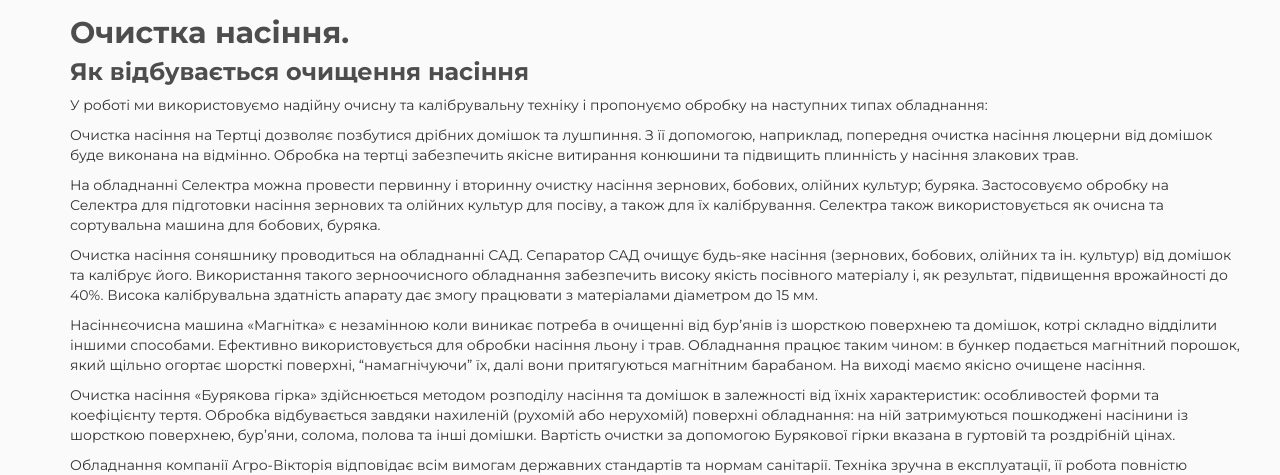
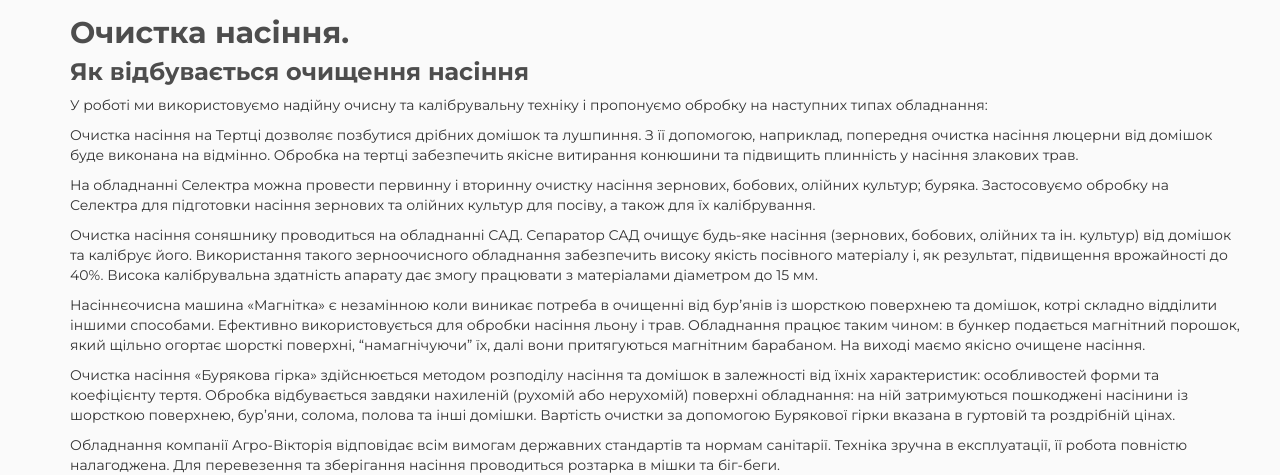
Before and after one commit to Astrogor4ik/Agroviktoria, a Django app: page /clean_seed/ in a window 1280 px wide. Shown: the part 231-706 px from the top of the page. Run offline with Django 4.2, Linux system fonts and the light colour scheme; some libraries are stand-ins or nearby versions.

Commit message:
заміна тексту в сторінці очистки насіння для перевірки

```diff
--- a/agroviktoria/seed/templates/seed/clean_seed.html
+++ b/agroviktoria/seed/templates/seed/clean_seed.html
@@ -19,8 +19,7 @@
 
                 <p>На обладнанні Селектра можна провести первинну і вторинну очистку насіння зернових, бобових, олійних
                 культур; буряка. Застосовуємо обробку на Селектра для підготовки насіння зернових та олійних культур для
-                посіву, а також для їх калібрування. Селектра також використовується як очисна та сортувальна машина для
-                бобових, буряка.</p>
+                посіву, а також для їх калібрування.</p>
 
                 <p>Очистка насіння соняшнику проводиться на обладнанні САД. Сепаратор САД очищує будь-яке насіння
                 (зернових, бобових, олійних та ін. культур) від домішок та калібрує його. Використання такого
```
